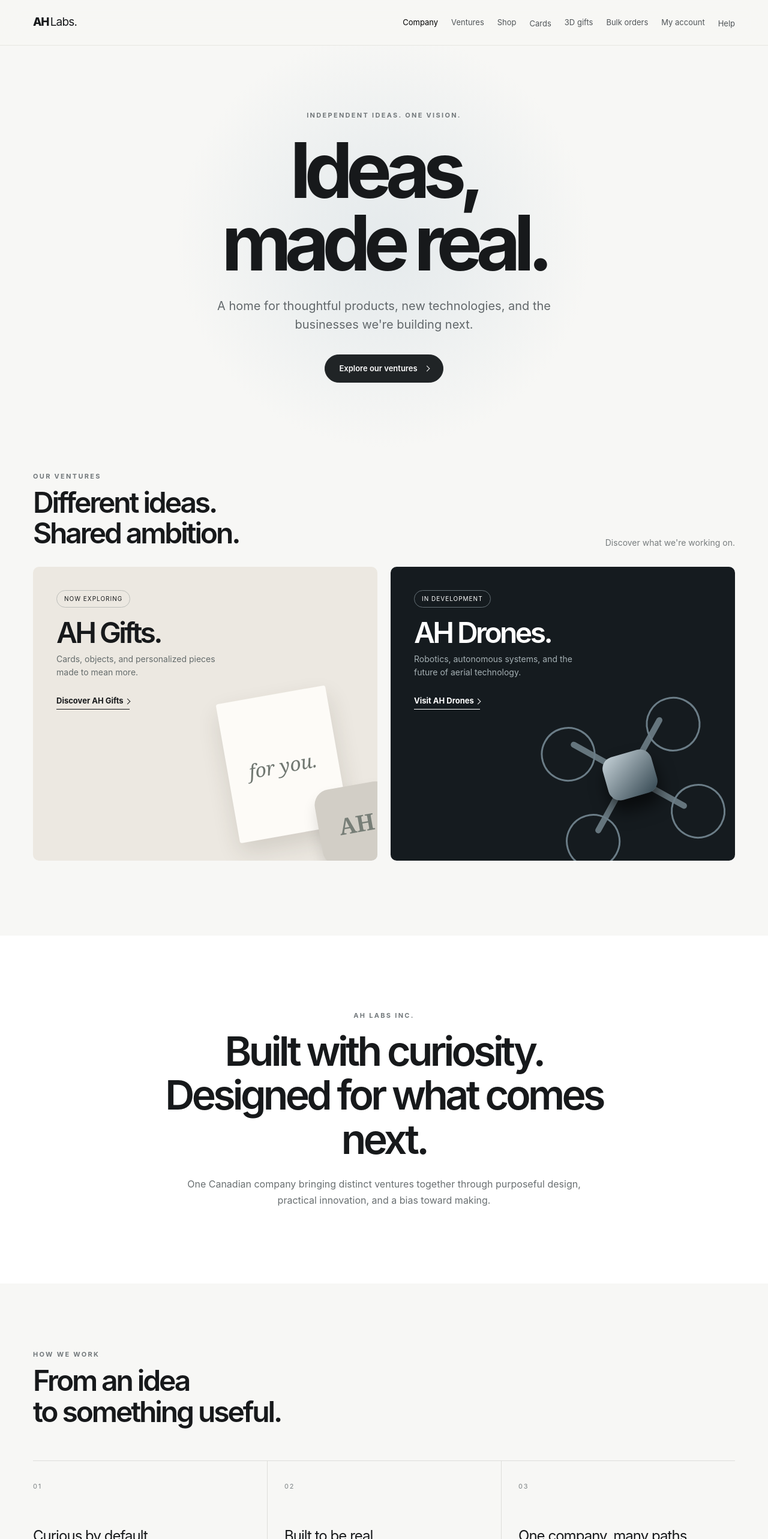
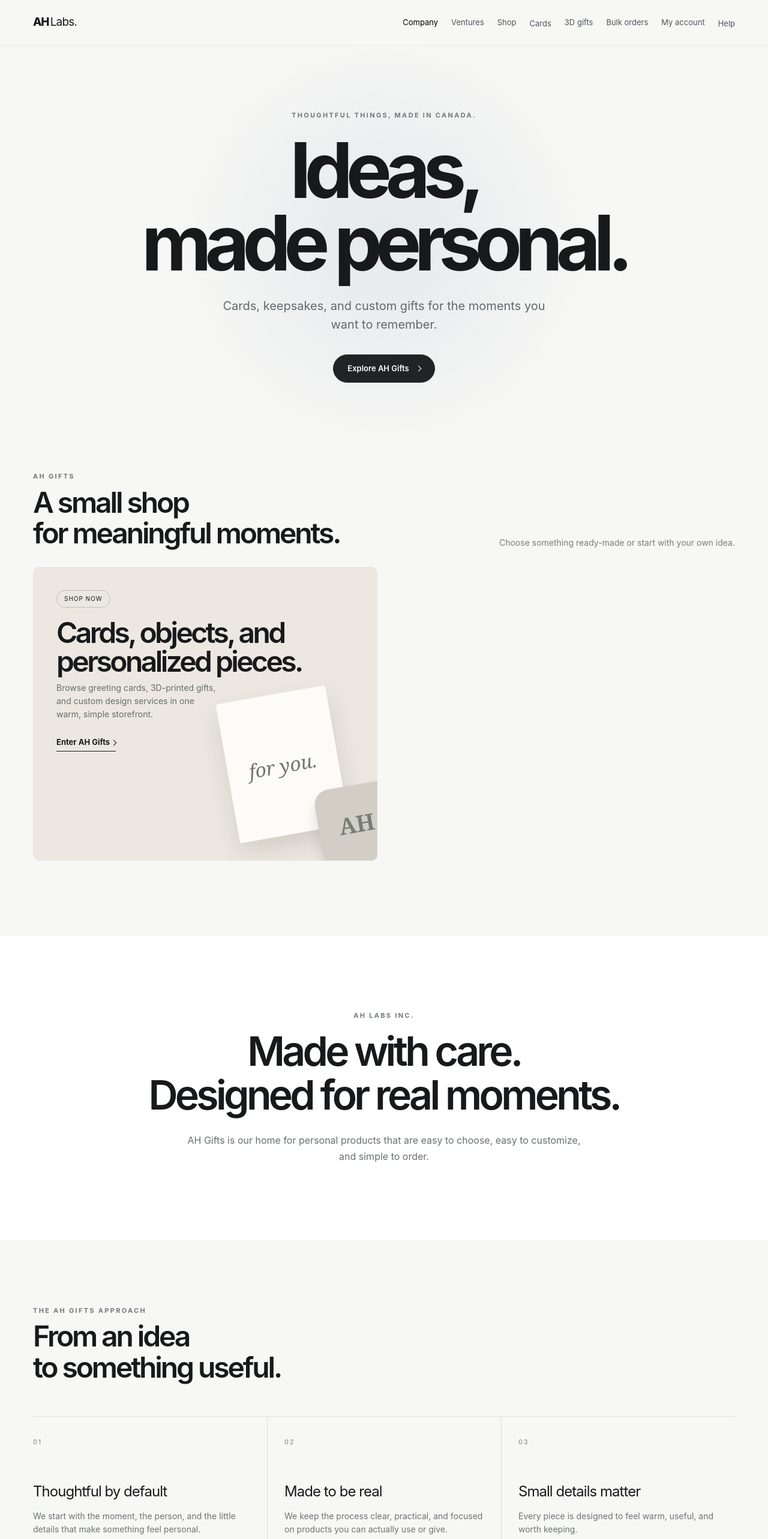
Before and after one commit to humzam241241/AH-Labs-Inc, a Next.js app: page / in a window 1280 px wide. Shown: the top 2566 px of the page at 60% size. Built offline with nearby package versions, Linux system fonts and the light colour scheme.

Commit message:
Make AH Gifts the only homepage destination

```diff
--- a/app/page.tsx
+++ b/app/page.tsx
@@ -1,40 +1,33 @@
 import Link from "next/link"
 
 const principles = [
-  ["01", "Curious by default", "We explore useful ideas across products, robotics, and emerging technology."],
-  ["02", "Built to be real", "We move from concept to prototype, test what works, and improve from evidence."],
-  ["03", "One company, many paths", "Each venture has its own focus while sharing the same standard for thoughtful execution."],
+  ["01", "Thoughtful by default", "We start with the moment, the person, and the little details that make something feel personal."],
+  ["02", "Made to be real", "We keep the process clear, practical, and focused on products you can actually use or give."],
+  ["03", "Small details matter", "Every piece is designed to feel warm, useful, and worth keeping."],
 ]
 
 export default function Home() {
   return (
     <>
       <section className="home-hero site-shell">
-        <p className="eyebrow">Independent ideas. One vision.</p>
-        <h1>Ideas,<br />made real.</h1>
-        <p className="hero-copy">A home for thoughtful products, new technologies, and the businesses we&apos;re building next.</p>
-        <a className="round-button" href="#ventures">Explore our ventures <span className="css-arrow" aria-hidden="true" /></a>
+        <p className="eyebrow">Thoughtful things, made in Canada.</p>
+        <h1>Ideas,<br />made personal.</h1>
+        <p className="hero-copy">Cards, keepsakes, and custom gifts for the moments you want to remember.</p>
+        <Link className="round-button" href="/gifts">Explore AH Gifts <span className="css-arrow" aria-hidden="true" /></Link>
       </section>
 
-      <section className="venture-section site-shell" id="ventures">
+      <section className="venture-section site-shell single-venture-section" id="gifts">
         <div className="section-heading">
-          <div><p className="eyebrow">Our ventures</p><h2>Different ideas.<br />Shared ambition.</h2></div>
-          <p>Discover what we&apos;re working on.</p>
+          <div><p className="eyebrow">AH Gifts</p><h2>A small shop<br />for meaningful moments.</h2></div>
+          <p>Choose something ready-made or start with your own idea.</p>
         </div>
-        <div className="venture-grid">
+        <div className="venture-grid single-venture-grid">
           <article className="venture-card gift-card">
-            <span className="status-pill">Now exploring</span>
-            <h3>AH Gifts.</h3>
-            <p>Cards, objects, and personalized pieces made to mean more.</p>
-            <Link href="/gifts" className="venture-link">Discover AH Gifts <span className="css-arrow" aria-hidden="true" /></Link>
+            <span className="status-pill">Shop now</span>
+            <h3>Cards, objects, and personalized pieces.</h3>
+            <p>Browse greeting cards, 3D-printed gifts, and custom design services in one warm, simple storefront.</p>
+            <Link href="/gifts" className="venture-link">Enter AH Gifts <span className="css-arrow" aria-hidden="true" /></Link>
             <div className="gift-art" aria-hidden="true"><div className="paper-card">for you.</div><div className="gift-token">AH</div></div>
-          </article>
-          <article className="venture-card drone-card">
-            <span className="status-pill">In development</span>
-            <h3>AH Drones.</h3>
-            <p>Robotics, autonomous systems, and the future of aerial technology.</p>
-            <Link href="/drones" className="venture-link">Visit AH Drones <span className="css-arrow" aria-hidden="true" /></Link>
-            <div className="drone-art" aria-hidden="true"><i className="arm one" /><i className="arm two" /><i className="drone-core" /><i className="rotor r1" /><i className="rotor r2" /><i className="rotor r3" /><i className="rotor r4" /></div>
           </article>
         </div>
       </section>
@@ -42,17 +35,17 @@ export default function Home() {
       <section className="manifesto" id="about">
         <div className="site-shell">
           <p className="eyebrow">AH Labs Inc.</p>
-          <h2>Built with curiosity.<br />Designed for what comes next.</h2>
-          <p>One Canadian company bringing distinct ventures together through purposeful design, practical innovation, and a bias toward making.</p>
+          <h2>Made with care.<br />Designed for real moments.</h2>
+          <p>AH Gifts is our home for personal products that are easy to choose, easy to customize, and simple to order.</p>
         </div>
       </section>
 
       <section className="principles site-shell">
-        <div className="section-heading compact"><div><p className="eyebrow">How we work</p><h2>From an idea<br />to something useful.</h2></div></div>
+        <div className="section-heading compact"><div><p className="eyebrow">The AH Gifts approach</p><h2>From an idea<br />to something useful.</h2></div></div>
         <div className="principle-grid">{principles.map(([number, title, copy]) => <article key={number}><span>{number}</span><h3>{title}</h3><p>{copy}</p></article>)}</div>
       </section>
 
-      <section className="contact-band"><div className="site-shell"><div><p className="eyebrow">Start a conversation</p><h2>Have an idea worth building?</h2></div><Link href="/contact" className="round-button light">Contact AH Labs <span className="css-arrow" aria-hidden="true" /></Link></div></section>
+      <section className="contact-band"><div className="site-shell"><div><p className="eyebrow">Start a conversation</p><h2>Have an idea worth making?</h2></div><Link href="/contact" className="round-button light">Contact AH Labs <span className="css-arrow" aria-hidden="true" /></Link></div></section>
     </>
   )
 }
```
